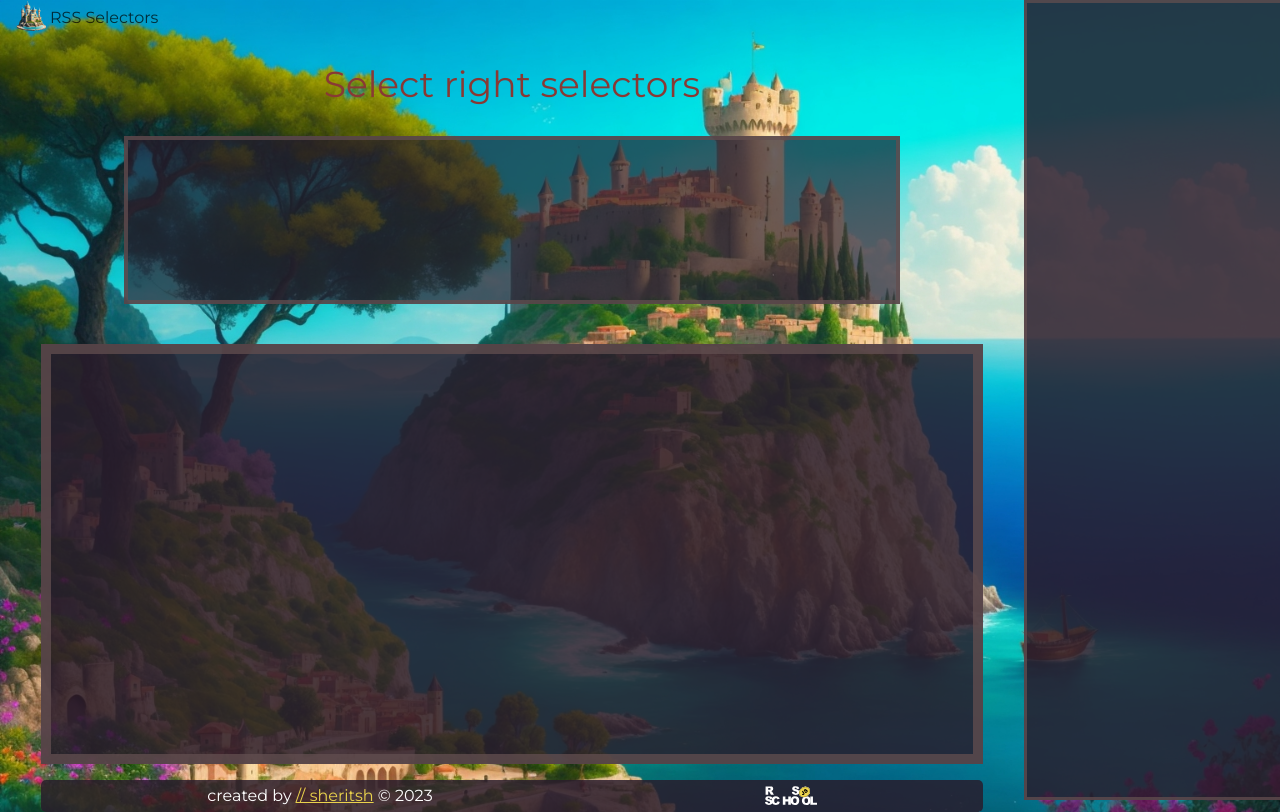
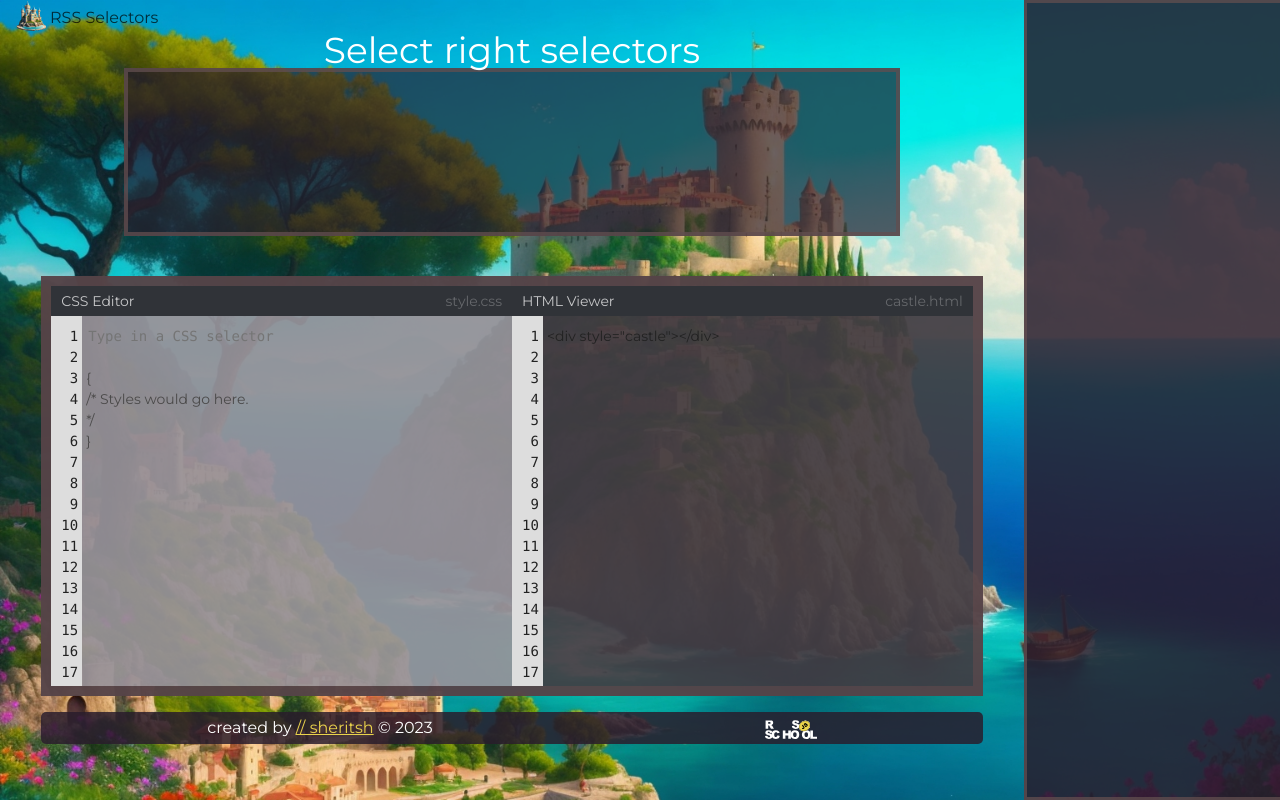
Before and after one commit to sheritsh/rs-css-selectors, a website built with webpack: page rs-css/src/index.html in a window 1280 px wide. Built offline with nearby package versions, Linux system fonts and the light colour scheme.

Commit message:
feat: css/html editors + data 1 lvl

```diff
--- a/rs-css/src/app/app.ts
+++ b/rs-css/src/app/app.ts
@@ -1,3 +1,4 @@
+import '../styles/reset.css'
 import '../styles/style.css'
 import CssDisplayView from './view/css-display/css-display-logic';
 import EventDisplayView from './view/event-display/event-display-logic';
@@ -8,17 +9,24 @@ import MainView from './view/main/main-view';
 import NavDisplayView from './view/nav-display/nav-display-logic';
 
 export default class App {
+  private cssDisplayChildren: HTMLElement[];
+  private htmlDisplayChildren: HTMLElement[];
+
   constructor() {
-  this.createView();
+  this.cssDisplayChildren = [];
+  this.htmlDisplayChildren = [];
+  this.composeCssDisplay();
+  this.composeHtmlDisplay();
+  this.createView(this.cssDisplayChildren, this.htmlDisplayChildren);
   }
 
-  createView(): void {
+  createView(cssDisplayChildren: HTMLElement[], htmlDisplayChildren: HTMLElement[]): void {
     const main = new MainView();
     const header = new HeaderView();
     const footer = new FooterView();
     const eventDisplay = new EventDisplayView();
-    const cssDisplay = new CssDisplayView();
-    const htmlDisplay = new HtmlDisplayView();
+    const cssDisplay = new CssDisplayView(cssDisplayChildren);
+    const htmlDisplay = new HtmlDisplayView(htmlDisplayChildren);
     const navDispay = new NavDisplayView();
     const leftSideContainer = document.createElement('div');
     leftSideContainer.classList.add('left-side');
@@ -33,4 +41,61 @@ export default class App {
     rightSideContainer.append(navDispay.getHtmlElement());
     document.querySelector('.main')?.appendChild(rightSideContainer);
   }
+
+  composeCssDisplay(): void {
+    const editorPanel = document.createElement('div');
+    editorPanel.classList.add('editor-panel');
+    const inputHeader = document.createElement('div');
+    inputHeader.classList.add('input-header');
+    const elementName = document.createElement('div');
+    elementName.textContent = 'CSS Editor';
+    const fileName = document.createElement('div');
+    fileName.classList.add('filename');
+    fileName.textContent = 'style.css';
+    const editorArea = document.createElement('div');
+    inputHeader.append(elementName, fileName);
+    editorArea.classList.add('editor-area');
+    const lineNumbers = document.createElement('div');
+    lineNumbers.classList.add('line-numbers');
+    for (let i = 0; i < 30; i++) {
+      lineNumbers.innerHTML += `${i+1}<br>`;
+    }
+    const inputCss = document.createElement('input');
+    inputCss.setAttribute('type', 'text');
+    inputCss.setAttribute('placeholder', 'Type in a CSS selector');
+    inputCss.classList.add('input-css');
+    const description = document.createElement('div');
+    description.innerHTML = `<br>{<br> /* Styles would go here.<br>*/<br>}`;
+    description.classList.add('description');
+    editorArea.append(lineNumbers, inputCss, description);
+    editorPanel.append(inputHeader, editorArea);
+    this.cssDisplayChildren.push(editorPanel);
+  }
+
+  composeHtmlDisplay():void {
+    const editorPanel = document.createElement('div');
+    editorPanel.classList.add('editor-panel');
+    const inputHeader = document.createElement('div');
+    inputHeader.classList.add('input-header');
+    const elementName = document.createElement('div');
+    elementName.textContent = 'HTML Viewer';
+    const fileName = document.createElement('div');
+    fileName.textContent = 'castle.html';
+    fileName.classList.add('filename');
+    const editorArea = document.createElement('div');
+    editorArea.classList.add('editor-area');
+    inputHeader.append(elementName, fileName);
+    const lineNumbers = document.createElement('div');
+    lineNumbers.classList.add('line-numbers');
+    for (let i = 0; i < 30; i++) {
+      lineNumbers.innerHTML += `${i+1}<br>`;
+    }
+    const inputHtml = document.createElement('div');
+    inputHtml.textContent = '<div style="castle"></div>';
+    inputHtml.classList.add('input-html');
+    editorArea.append(lineNumbers, inputHtml);
+    editorPanel.append(inputHeader, editorArea);
+    this.htmlDisplayChildren.push(editorPanel);
+  }
+
 }
--- a/rs-css/src/app/view/css-display/css-display-logic.ts
+++ b/rs-css/src/app/view/css-display/css-display-logic.ts
@@ -7,11 +7,11 @@ const CssClasses = {
 };
 
 export default class CssDisplayView extends Logic {
-  constructor() {
+  constructor(cssDisplayChildren: HTMLElement[]) {
     const params: ILogicElements = {
       tag: 'div',
       classNames: [CssClasses.CSS_DISPLAY],
-      childrens: null,
+      childrens: cssDisplayChildren,
     };
     super(params);
   }
--- a/rs-css/src/app/view/css-display/css-display.css
+++ b/rs-css/src/app/view/css-display/css-display.css
@@ -1,3 +1,57 @@
 .css-display {
   flex: 1;
+  box-sizing: border-box;
+  background-color: #efefef83;
 }
+
+.editor-panel {
+  height: 100%;
+  overflow: hidden;
+}
+
+.input-header {
+  padding:  0 10px;
+  font-size: 14px;
+  line-height: 30px;
+  color: rgba(255, 255, 255, 0.728);
+  height: 30px;
+  background: #303338;
+  display: flex;
+  justify-content: space-between;
+}
+
+.editor-area{
+  width: 100%;
+  font-size: 14px;
+  line-height: 150%;
+  position: relative;
+  padding: 10px 10px 10px 35px;
+}
+
+.input-css {
+  background-color: rgba(255, 255, 255, 0);
+  border: none;
+  width: 30vw;
+  font-family: menlo, monospace;
+  overflow: hidden;
+}
+
+.line-numbers {
+  background: #DDD;
+  text-align: right;
+  font-family: menlo, monospace;
+  position: absolute;
+  font-size: 14px;
+  line-height: 150%;
+  top: 0;
+  left: 0;
+  padding: 10px 4px 0 10px;
+}
+
+.description {
+  color: rgb(75, 74, 74);
+}
+
+.filename {
+  color: rgba(255, 255, 255, 0.26);
+}
--- a/rs-css/src/app/view/header/header.css
+++ b/rs-css/src/app/view/header/header.css
@@ -3,7 +3,7 @@
 }
 
 h2 {
-  color: #893934;
+  color: #fff;
   font-size: min(36px, 3vw);
   text-align: center;
   font-weight: 400;
--- a/rs-css/src/app/view/html-display/html-display-logic.ts
+++ b/rs-css/src/app/view/html-display/html-display-logic.ts
@@ -7,11 +7,11 @@ const CssClasses = {
 };
 
 export default class HtmlDisplayView extends Logic {
-  constructor() {
+  constructor(htmlDisplayChildren: HTMLElement[]) {
     const params: ILogicElements = {
       tag: 'div',
       classNames: [CssClasses.HTML_DISPLAY],
-      childrens: null
+      childrens: htmlDisplayChildren
     };
     super(params);
   }
--- a/rs-css/src/app/view/html-display/html-display.css
+++ b/rs-css/src/app/view/html-display/html-display.css
@@ -1,3 +1,4 @@
 .html-display {
   flex: 1;
+  background-color: #54545483;
 }
--- /dev/null
+++ b/rs-css/src/styles/reset.css
@@ -0,0 +1,366 @@
+/* http://meyerweb.com/eric/tools/css/reset/
+   v2.0-modified | 20110126
+   License: none (public domain)
+*/
+
+html, body, div, span, applet, object, iframe,
+h1, h2, h3, h4, h5, h6, p, blockquote, pre,
+a, abbr, acronym, address, big, cite, code,
+del, dfn, em, img, ins, kbd, q, s, samp,
+small, strike, strong, sub, sup, tt, var,
+b, u, i, center,
+dl, dt, dd, ol, ul, li,
+fieldset, form, label, legend,
+table, caption, tbody, tfoot, thead, tr, th, td,
+article, aside, canvas, details, embed,
+figure, figcaption, footer, header, hgroup,
+menu, nav, output, ruby, section, summary,
+time, mark, audio, video {
+  margin: 0;
+	padding: 0;
+	border: 0;
+	font-size: 100%;
+	font: inherit;
+	vertical-align: baseline;
+}
+
+/* make sure to set some focus styles for accessibility */
+:focus {
+    outline: 0;
+}
+
+/* HTML5 display-role reset for older browsers */
+article, aside, details, figcaption, figure,
+footer, header, hgroup, menu, nav, section {
+	display: block;
+}
+
+body {
+	line-height: 1;
+}
+
+ol, ul {
+	list-style: none;
+}
+
+blockquote, q {
+	quotes: none;
+}
+
+blockquote:before, blockquote:after,
+q:before, q:after {
+	content: '';
+	content: none;
+}
+
+table {
+	border-collapse: collapse;
+	border-spacing: 0;
+}
+
+input[type=search]::-webkit-search-cancel-button,
+input[type=search]::-webkit-search-decoration,
+input[type=search]::-webkit-search-results-button,
+input[type=search]::-webkit-search-results-decoration {
+    -webkit-appearance: none;
+    -moz-appearance: none;
+}
+
+input[type=search] {
+    -webkit-appearance: none;
+    -moz-appearance: none;
+    -webkit-box-sizing: content-box;
+    -moz-box-sizing: content-box;
+    box-sizing: content-box;
+}
+
+textarea {
+    overflow: auto;
+    vertical-align: top;
+    resize: vertical;
+}
+
+/**
+ * Correct `inline-block` display not defined in IE 6/7/8/9 and Firefox 3.
+ */
+
+audio,
+canvas,
+video {
+    display: inline-block;
+    *display: inline;
+    *zoom: 1;
+    max-width: 100%;
+}
+
+/**
+ * Prevent modern browsers from displaying `audio` without controls.
+ * Remove excess height in iOS 5 devices.
+ */
+
+audio:not([controls]) {
+    display: none;
+    height: 0;
+}
+
+/**
+ * Address styling not present in IE 7/8/9, Firefox 3, and Safari 4.
+ * Known issue: no IE 6 support.
+ */
+
+[hidden] {
+    display: none;
+}
+
+/**
+ * 1. Correct text resizing oddly in IE 6/7 when body `font-size` is set using
+ *    `em` units.
+ * 2. Prevent iOS text size adjust after orientation change, without disabling
+ *    user zoom.
+ */
+
+html {
+    font-size: 100%; /* 1 */
+    -webkit-text-size-adjust: 100%; /* 2 */
+    -ms-text-size-adjust: 100%; /* 2 */
+}
+
+/**
+ * Address `outline` inconsistency between Chrome and other browsers.
+ */
+
+a:focus {
+    outline: thin dotted;
+}
+
+/**
+ * Improve readability when focused and also mouse hovered in all browsers.
+ */
+
+a:active,
+a:hover {
+    outline: 0;
+}
+
+/**
+ * 1. Remove border when inside `a` element in IE 6/7/8/9 and Firefox 3.
+ * 2. Improve image quality when scaled in IE 7.
+ */
+
+img {
+    border: 0; /* 1 */
+    -ms-interpolation-mode: bicubic; /* 2 */
+}
+
+/**
+ * Address margin not present in IE 6/7/8/9, Safari 5, and Opera 11.
+ */
+
+figure {
+    margin: 0;
+}
+
+/**
+ * Correct margin displayed oddly in IE 6/7.
+ */
+
+form {
+    margin: 0;
+}
+
+/**
+ * Define consistent border, margin, and padding.
+ */
+
+fieldset {
+    border: 1px solid #c0c0c0;
+    margin: 0 2px;
+    padding: 0.35em 0.625em 0.75em;
+}
+
+/**
+ * 1. Correct color not being inherited in IE 6/7/8/9.
+ * 2. Correct text not wrapping in Firefox 3.
+ * 3. Correct alignment displayed oddly in IE 6/7.
+ */
+
+legend {
+    border: 0; /* 1 */
+    padding: 0;
+    white-space: normal; /* 2 */
+    *margin-left: -7px; /* 3 */
+}
+
+/**
+ * 1. Correct font size not being inherited in all browsers.
+ * 2. Address margins set differently in IE 6/7, Firefox 3+, Safari 5,
+ *    and Chrome.
+ * 3. Improve appearance and consistency in all browsers.
+ */
+
+button,
+input,
+select,
+textarea {
+    font-size: 100%; /* 1 */
+    margin: 0; /* 2 */
+    vertical-align: baseline; /* 3 */
+    *vertical-align: middle; /* 3 */
+}
+
+/**
+ * Address Firefox 3+ setting `line-height` on `input` using `!important` in
+ * the UA stylesheet.
+ */
+
+button,
+input {
+    line-height: normal;
+}
+
+/**
+ * Address inconsistent `text-transform` inheritance for `button` and `select`.
+ * All other form control elements do not inherit `text-transform` values.
+ * Correct `button` style inheritance in Chrome, Safari 5+, and IE 6+.
+ * Correct `select` style inheritance in Firefox 4+ and Opera.
+ */
+
+button,
+select {
+    text-transform: none;
+}
+
+/**
+ * 1. Avoid the WebKit bug in Android 4.0.* where (2) destroys native `audio`
+ *    and `video` controls.
+ * 2. Correct inability to style clickable `input` types in iOS.
+ * 3. Improve usability and consistency of cursor style between image-type
+ *    `input` and others.
+ * 4. Remove inner spacing in IE 7 without affecting normal text inputs.
+ *    Known issue: inner spacing remains in IE 6.
+ */
+
+button,
+html input[type="button"], /* 1 */
+input[type="reset"],
+input[type="submit"] {
+    -webkit-appearance: button; /* 2 */
+    cursor: pointer; /* 3 */
+    *overflow: visible;  /* 4 */
+}
+
+/**
+ * Re-set default cursor for disabled elements.
+ */
+
+button[disabled],
+html input[disabled] {
+    cursor: default;
+}
+
+/**
+ * 1. Address box sizing set to content-box in IE 8/9.
+ * 2. Remove excess padding in IE 8/9.
+ * 3. Remove excess padding in IE 7.
+ *    Known issue: excess padding remains in IE 6.
+ */
+
+input[type="checkbox"],
+input[type="radio"] {
+    box-sizing: border-box; /* 1 */
+    padding: 0; /* 2 */
+    *height: 13px; /* 3 */
+    *width: 13px; /* 3 */
+}
+
+/**
+ * 1. Address `appearance` set to `searchfield` in Safari 5 and Chrome.
+ * 2. Address `box-sizing` set to `border-box` in Safari 5 and Chrome
+ *    (include `-moz` to future-proof).
+ */
+
+input[type="search"] {
+    -webkit-appearance: textfield; /* 1 */
+    -moz-box-sizing: content-box;
+    -webkit-box-sizing: content-box; /* 2 */
+    box-sizing: content-box;
+}
+
+/**
+ * Remove inner padding and search cancel button in Safari 5 and Chrome
+ * on OS X.
+ */
+
+input[type="search"]::-webkit-search-cancel-button,
+input[type="search"]::-webkit-search-decoration {
+    -webkit-appearance: none;
+}
+
+/**
+ * Remove inner padding and border in Firefox 3+.
+ */
+
+button::-moz-focus-inner,
+input::-moz-focus-inner {
+    border: 0;
+    padding: 0;
+}
+
+/**
+ * 1. Remove default vertical scrollbar in IE 6/7/8/9.
+ * 2. Improve readability and alignment in all browsers.
+ */
+
+textarea {
+    overflow: auto; /* 1 */
+    vertical-align: top; /* 2 */
+}
+
+/**
+ * Remove most spacing between table cells.
+ */
+
+table {
+    border-collapse: collapse;
+    border-spacing: 0;
+}
+
+html,
+button,
+input,
+select,
+textarea {
+    color: #222;
+}
+
+
+::-moz-selection {
+    background: #b3d4fc;
+    text-shadow: none;
+}
+
+::selection {
+    background: #b3d4fc;
+    text-shadow: none;
+}
+
+img {
+    vertical-align: middle;
+}
+
+fieldset {
+    border: 0;
+    margin: 0;
+    padding: 0;
+}
+
+textarea {
+    resize: vertical;
+}
+
+.chromeframe {
+    margin: 0.2em 0;
+    background: #ccc;
+    color: #000;
+    padding: 0.2em 0;
+}
```
Also changed, not shown: rs-css/src/app/data/levels.ts (+24 -1 lines), rs-css/src/app/data/types.ts (added, +10 -0 lines).
